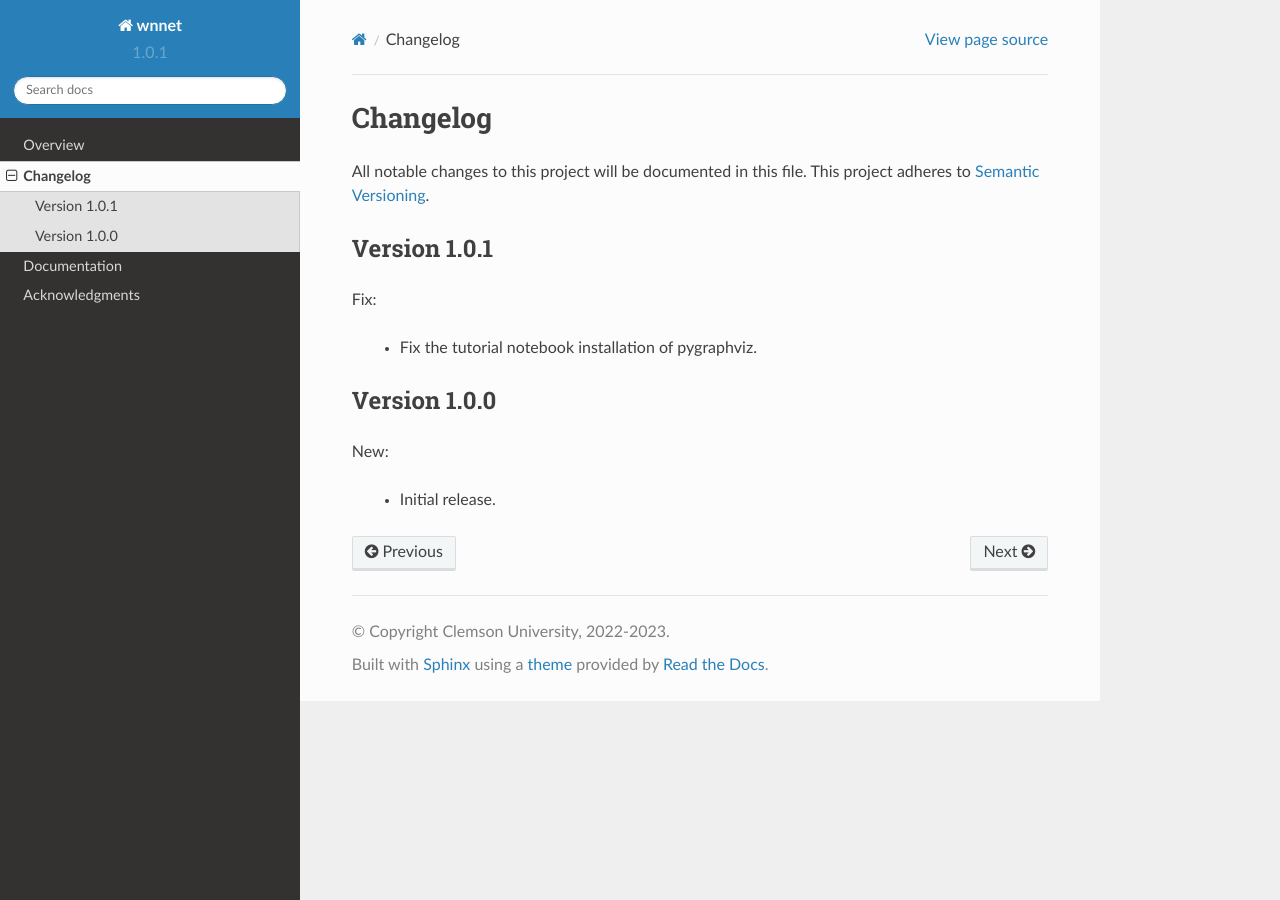
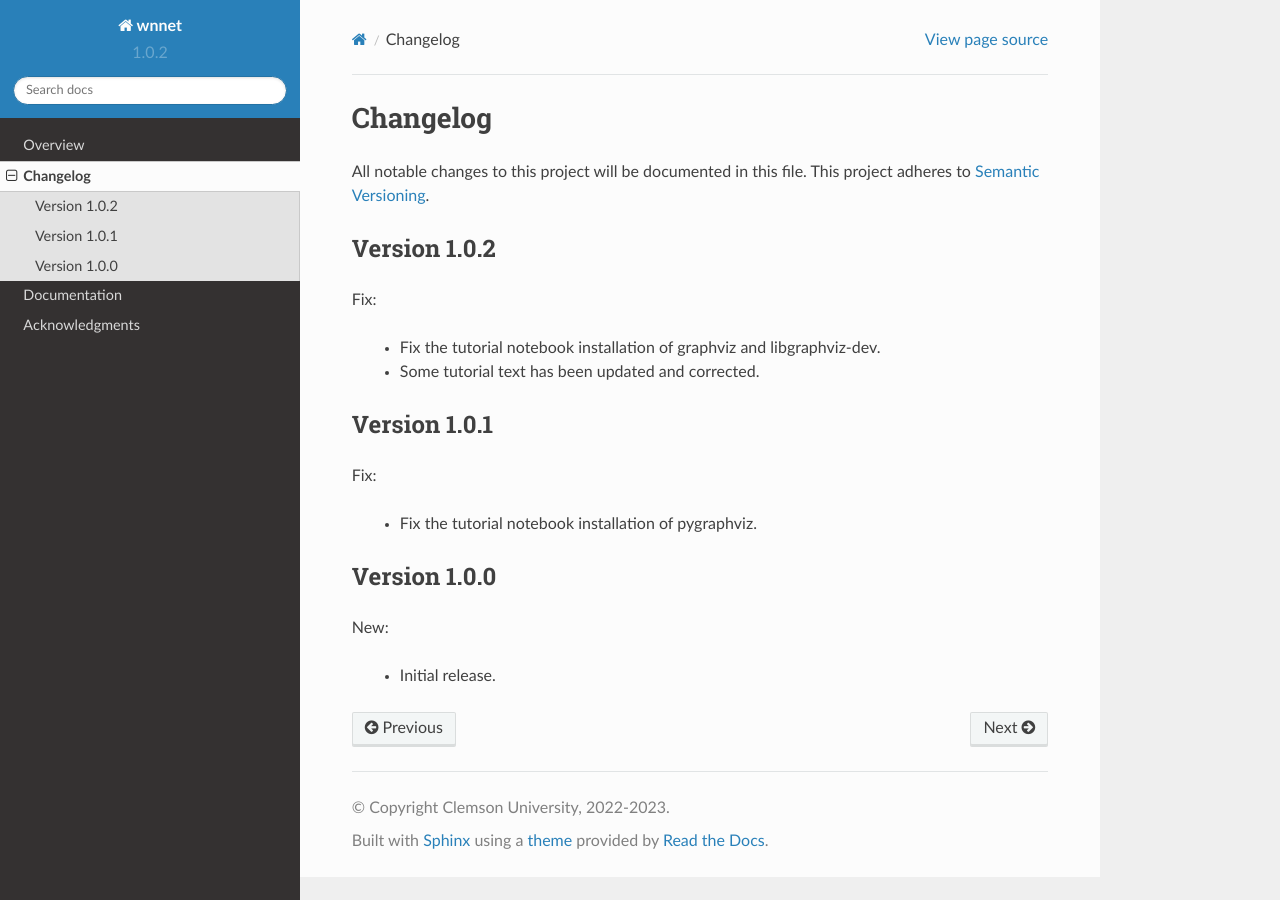
Before and after one commit to mbradle/wnnet, a Sphinx documentation site: the page built from doc/source/changelog.rst, in a window 1280 px wide. Built offline with Sphinx 7.4.7 and the Read the Docs theme 2.0.0, drawn with Linux system fonts in a browser that asks for light colours.

Commit message:
Fix tutorial download of linux packages and some tutorial text.

```diff
--- a/doc/source/changelog.rst
+++ b/doc/source/changelog.rst
@@ -3,6 +3,14 @@ Changelog
 
 All notable changes to this project will be documented in this file.  This
 project adheres to `Semantic Versioning <http://semver.org/spec/v2.0.0.html>`_.
+
+Version 1.0.2
+-------------
+
+Fix:
+
+  * Fix the tutorial notebook installation of graphviz and libgraphviz-dev.
+  * Some tutorial text has been updated and corrected.
 
 Version 1.0.1
 -------------
--- a/wnnet/__about__.py
+++ b/wnnet/__about__.py
@@ -2,6 +2,6 @@ __all__ = ["__title__", "__summary__", "__version__", "__author__", "__copyright
 
 __title__ = "wnnet"
 __summary__ = "Python project to handle webnucleo reaction networks"
-__version__ = "1.0.1"
+__version__ = "1.0.2"
 __author__ = "Clemson University"
 __copyright__ = "Clemson University, 2022-2023"
```
Also changed, not shown: 1 other file.
